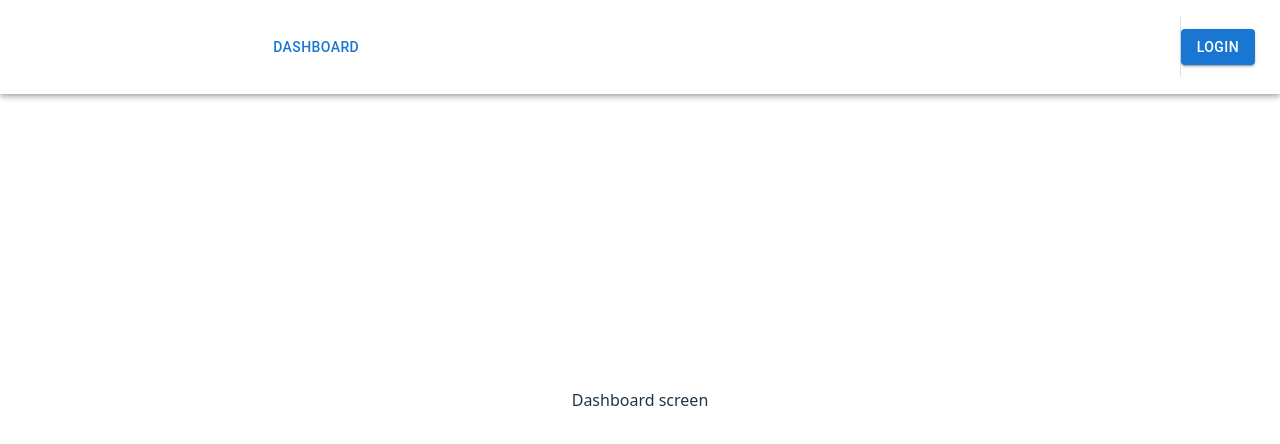
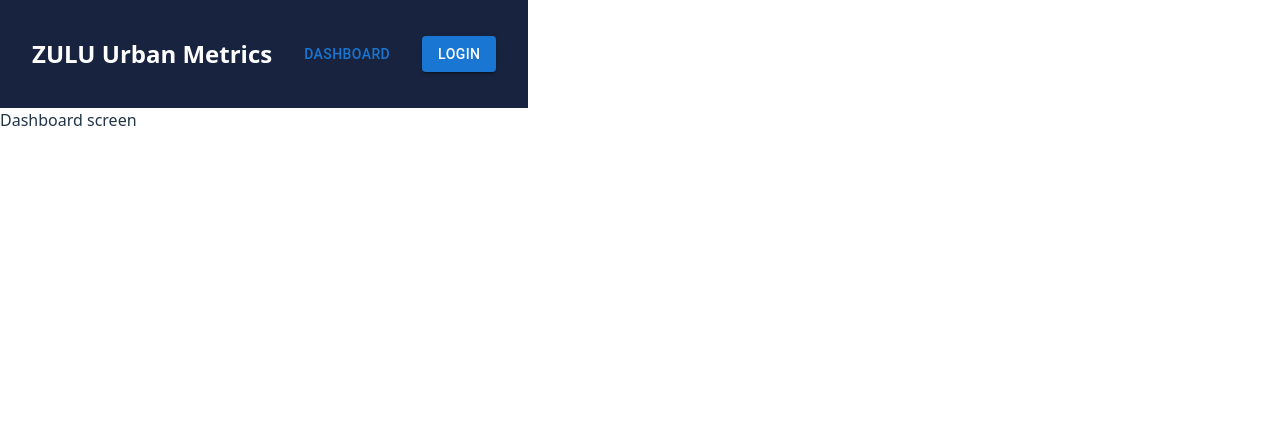
Before and after one commit to locallum/ZULU_application, a React (Vite) app in the folder frontend/: page / in a window 1280 px wide. Shown: the top 444 px of the page. Built offline with nearby package versions, Linux system fonts and the light colour scheme.

Commit message:
Restructure layout of app

```diff
--- a/frontend/src/App.css
+++ b/frontend/src/App.css
@@ -1,6 +1,31 @@
-#root {
-  max-width: 1280px;
-  margin: 0 auto;
-  padding: 2rem;
-  text-align: center;
+/* Layout */
+
+.page {
+  min-height: 100vh;
+  width: 100%;
+  position: relative;
 }
+
+/* Header */
+.header-container {
+  background-color: #14203CFA;
+  color: white;
+  min-height: 8vh;
+  padding: 1rem 2rem;
+  gap: 1.5rem;
+  display: flex;
+  flex-direction: row;
+  align-items: center;
+  justify-content: space-between;
+}
+
+.page-contents {
+  box-sizing: border-box;
+  min-height: 75vh;
+  width: 100%;
+  padding: 4rem;
+  display: flex;
+  flex-direction: column;
+  align-items: center;
+  gap: 1.5rem;
+}
--- a/frontend/src/App.jsx
+++ b/frontend/src/App.jsx
@@ -1,27 +1,24 @@
-// import { useState } from 'react';
 import { BrowserRouter, Routes, Route } from 'react-router-dom';
 import './App.css';
 
 // Import components and pages
-import Header from './components/Header';
+import Layout from './layout/Layout';
 import Login from './pages/Login';
 import Dashboard from './pages/Dashboard';
 
 function App() {
+  document.title = 'ZULU UrbanMetrics';
+
   return (
-    <>
-      <BrowserRouter>
-        <Header />
-
-        <Routes>
-          <Route path="/" element={<Dashboard />} />
-          <Route path="/login" element={<Login />}
-          />
-        </Routes>
-
-      </BrowserRouter>
-    </>
-  )
+    <BrowserRouter>
+      <Routes>
+        <Route path="/" element={<Layout />}>
+          <Route path="/login" element={<Login />} />
+          <Route index element={<Dashboard />} />
+        </Route>
+      </Routes>
+    </BrowserRouter>
+  );
 }
 
 export default App;
--- a/frontend/src/components/Header.jsx
+++ /dev/null
@@ -1,44 +0,0 @@
-import { useNavigate } from 'react-router-dom';
-import { styled } from '@mui/material/styles';
-import AppBar from '@mui/material/AppBar';
-import Toolbar from '@mui/material/Toolbar';
-import Button from '@mui/material/Button';
-import Divider from '@mui/material/Divider';
-
-// A MUI Toolbar component with custom styles applied
-const StyledToolbar = styled(Toolbar)(() => ({
-  display: 'flex',
-  alignItems: 'center',
-  justifyContent: 'space-between',
-  flexShrink: 0,
-  border: '1px solid',
-  // backgroundColor: 'gray',
-  padding: '8px 12px',
-}));
-
-/**
- * The header component contains a navigation bar with a login button.
- */
-const Header = () => {
-  const navigate = useNavigate();
-
-  return (
-    <AppBar position="fixed" sx={{ bgcolor: 'transparent', flexGrow: 1 }}>
-      <StyledToolbar>
-        <h2>ZULU Urban Metrics</h2>
-
-        <Button variant="text" onClick={() => navigate('/')}>
-          Dashboard
-        </Button>
-
-        <Divider orientation="vertical" variant="middle" flexItem sx={{ flexGrow: 1 }} />
-
-        <Button variant="contained" onClick={() => navigate('/login')}>
-          Login
-        </Button>
-      </StyledToolbar>
-    </AppBar>
-  );
-};
-
-export default Header;
--- /dev/null
+++ b/frontend/src/layout/Header.jsx
@@ -0,0 +1,25 @@
+import { useNavigate } from 'react-router-dom';
+import Button from '@mui/material/Button';
+
+/**
+ * The header component contains a navigation bar with a login button.
+ */
+const Header = () => {
+  const navigate = useNavigate();
+
+  return (
+    <div className="header-container">
+        <h2>ZULU Urban Metrics</h2>
+
+        <Button variant="text" onClick={() => navigate('/')}>
+          Dashboard
+        </Button>
+
+        <Button variant="contained" onClick={() => navigate('/login')}>
+          Login
+        </Button>
+    </div>
+  );
+};
+
+export default Header;
--- /dev/null
+++ b/frontend/src/layout/Layout.jsx
@@ -0,0 +1,13 @@
+import { Outlet } from 'react-router-dom';
+import Header from './Header';
+
+const Layout = () => {
+  return (
+    <div className="page">
+      <Header />
+      <Outlet />
+    </div>
+  );
+};
+
+export default Layout;
```
